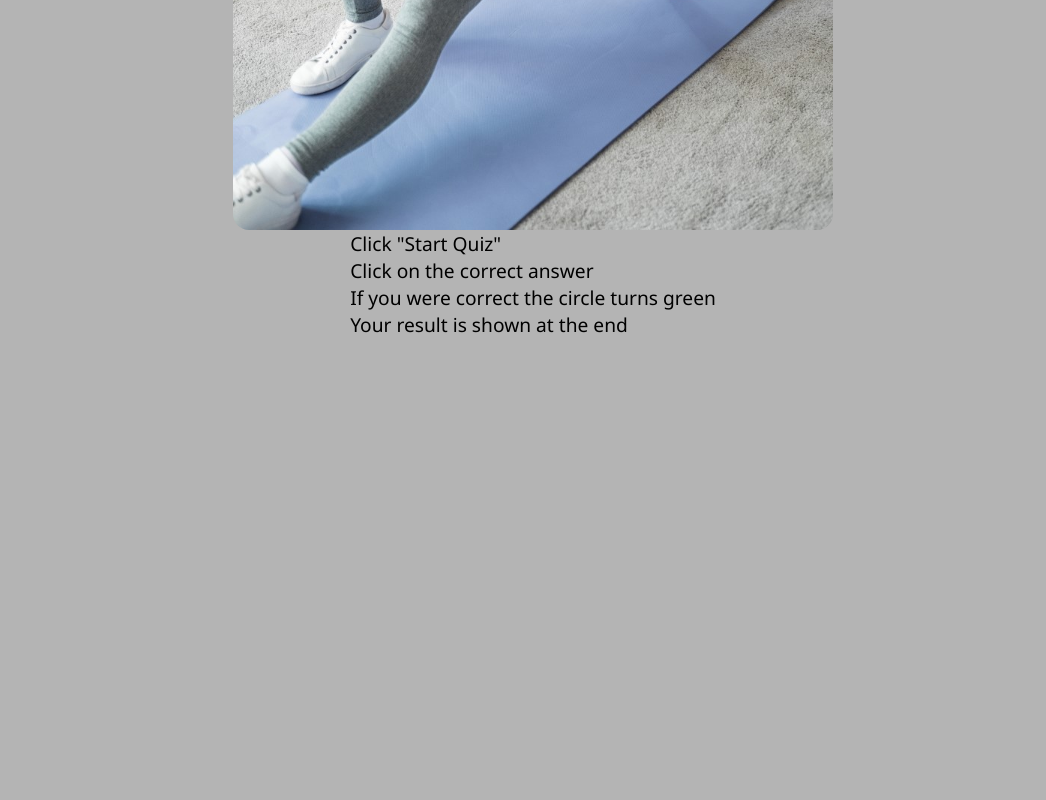
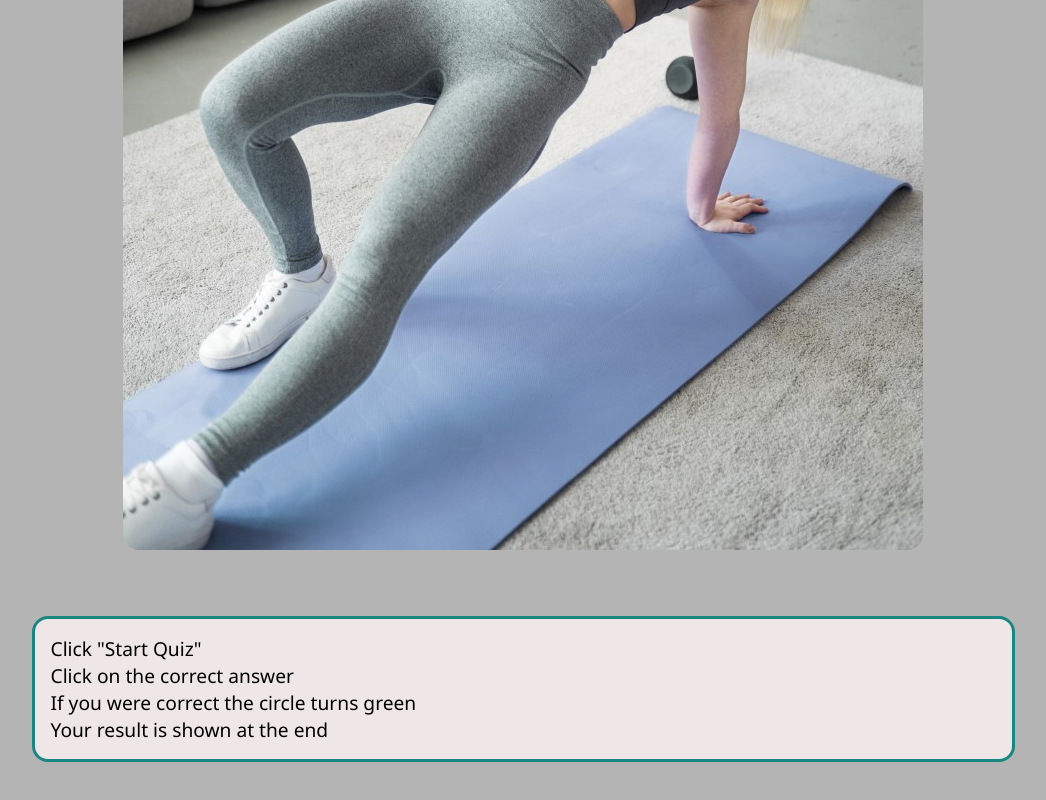
Before and after one commit to ictwise/project-2, a plain HTML site: page index.html in a window 1280 px wide. Shown: the part 680-1480 px from the top of the page, without its empty margins (117-1163 px from the left). Before the commit the page ends 1018 px from the top, so only its background shows below. Drawn offline with Linux system fonts and the light colour scheme.

Commit message:
styling for instructions

```diff
--- a/assets/css/style.css
+++ b/assets/css/style.css
@@ -151,6 +151,18 @@
   #buttons {
     display: flex;
   }
+  #instructions {
+    align-items: center;
+    padding: 16px;
+    width: 75%;
+    background-color: rgb(239, 231, 231);
+    border-radius: 16px;
+    margin-top: 60px;
+    margin-left: auto;
+    margin-right: auto;
+    margin-bottom: 20px;
+    border: 3px solid rgb(24, 134, 129);
+
 
   @media screen and (min-width: 800px) {
     #imgbg {
@@ -198,4 +210,5 @@
         margin-right: auto;
         padding: 20px 10px;
       }
+
     }
```
Also changed, not shown: README.md.
